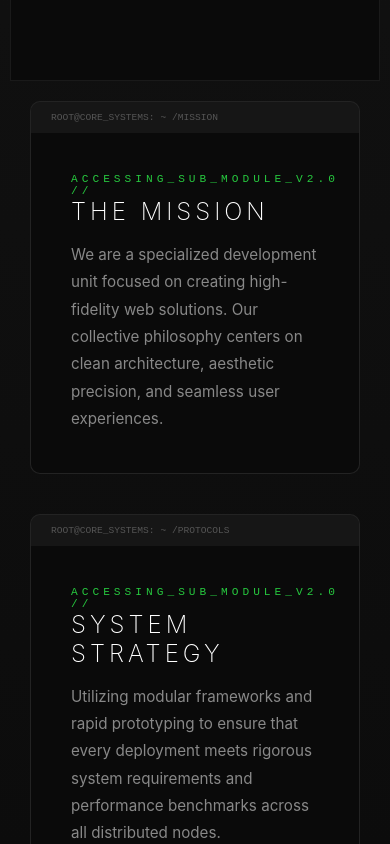
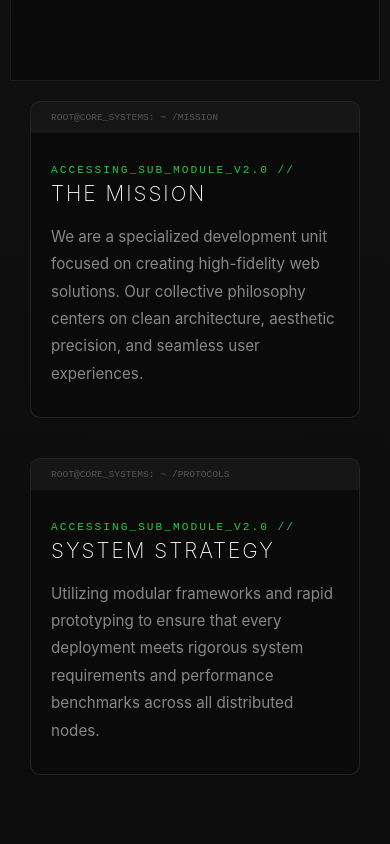
Before and after one commit to mjmatienza1-afk/Team-Portfolio, a React (Vite) app: page / in a window 390 px wide. Shown: the part 1200-2044 px from the top of the page. Built offline with nearby package versions, Linux system fonts and the light colour scheme.

Commit message:
school details fix

```diff
--- a/src/Home.css
+++ b/src/Home.css
@@ -86,6 +86,19 @@
   .envelope-wrapper { width: 90vw; height: 220px; }
   .envelope .flap { border-left-width: 45vw; border-right-width: 45vw; border-top-width: 120px; }
 
+  .terminal-body {
+    padding: 30px 20px !important;
+  }
+
+  /* 2. Scale the header so "TECHNOLOGICAL" fits comfortably */
+  .terminal-body h2 {
+    font-size: 1.3rem !important;
+    letter-spacing: 2px !important; /* Tighter spacing for mobile only */
+    line-height: 1.4 !important;
+    word-wrap: break-word;
+    overflow-wrap: break-word;
+  }
+
   /* Centers the BATCH tags so they don't look lopsided */
   .school-metadata {
     display: flex;
```
